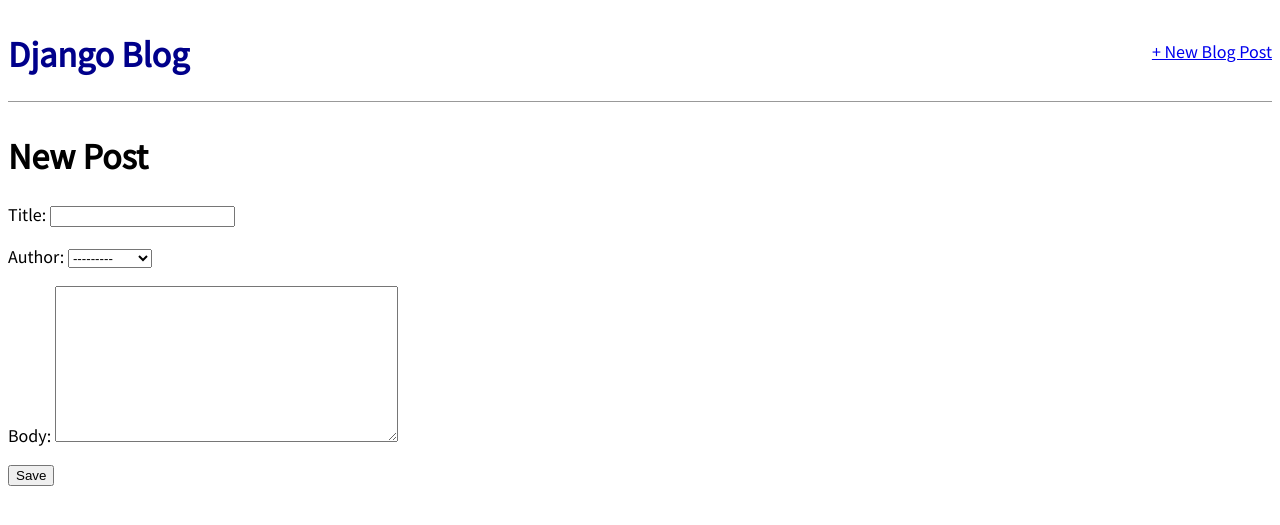
After one commit to estefanofc/BlogApp, a Django app: page /post/new/ in a window 1280 px wide. The commit adds this page. Shown: the top 525 px of the page. Run offline with Django 3.2, Linux system fonts and the light colour scheme; data comes from the database, SQL or seed files in the repository; both versions use the stored data as it was after the commit.

Commit message:
added new post view

```diff
--- a/blog/models.py
+++ b/blog/models.py
@@ -1,4 +1,5 @@
 from django.db import models
+from django.urls import reverse
 
 
 class Post(models.Model):
@@ -8,3 +9,6 @@ class Post(models.Model):
 
     def __str__(self):
         return self.title
+
+    def get_absolute_url(self):
+        return reverse("post_detail", args=[str(self.id)])
--- a/blog/urls.py
+++ b/blog/urls.py
@@ -1,8 +1,9 @@
 from django.urls import path
 
-from .views import BlogListView, BlogDetailView
+from .views import BlogListView, BlogDetailView, BlogCreateView
 
 urlpatterns = [
+    path("post/new/", BlogCreateView.as_view(), name="post_new"),
     path("post/<int:pk>/", BlogDetailView.as_view(), name="post_detail"),
     path("", BlogListView.as_view(), name="home"),
 ]
--- a/blog/views.py
+++ b/blog/views.py
@@ -1,5 +1,6 @@
 from django.shortcuts import render
 from django.views.generic import ListView, DetailView
+from django.views.generic.edit import CreateView
 
 from .models import Post
 
@@ -12,3 +13,9 @@ class BlogListView(ListView):
 class BlogDetailView(DetailView):
     model = Post
     template_name = "post_detail.html"
+
+
+class BlogCreateView(CreateView):
+    model = Post
+    template_name = "post_new.html"
+    fields = "__all__"
--- a/templates/base.html
+++ b/templates/base.html
@@ -9,10 +9,15 @@
     <link href="{% static 'css/base.css' %}" rel="stylesheet" />
   </head>
   <body>
-    <header>
-      <h1><a href="{% url 'home' %}">Django Blog</a></h1>
-    </header>
     <div>
+      <header>
+        <div class="nav-left">
+          <h1><a href="{% url 'home' %}">Django Blog</a></h1>
+        </div>
+        <div class="nav-right">
+          <a href="{% url 'post_new' %}">+ New Blog Post</a>
+        </div>
+      </header>
       {% block content %} {% endblock content %}
     </div>
   </body>
--- /dev/null
+++ b/templates/post_new.html
@@ -0,0 +1,8 @@
+{% extends 'base.html' %} {% block content %}
+<h1>New Post</h1>
+<form action="" method="post">
+  {% csrf_token %} {{ form.as_p }}
+  <input type="submit" value="Save" />
+</form>
+
+{% endblock content %}
```
Also changed, not shown: db.sqlite3.
